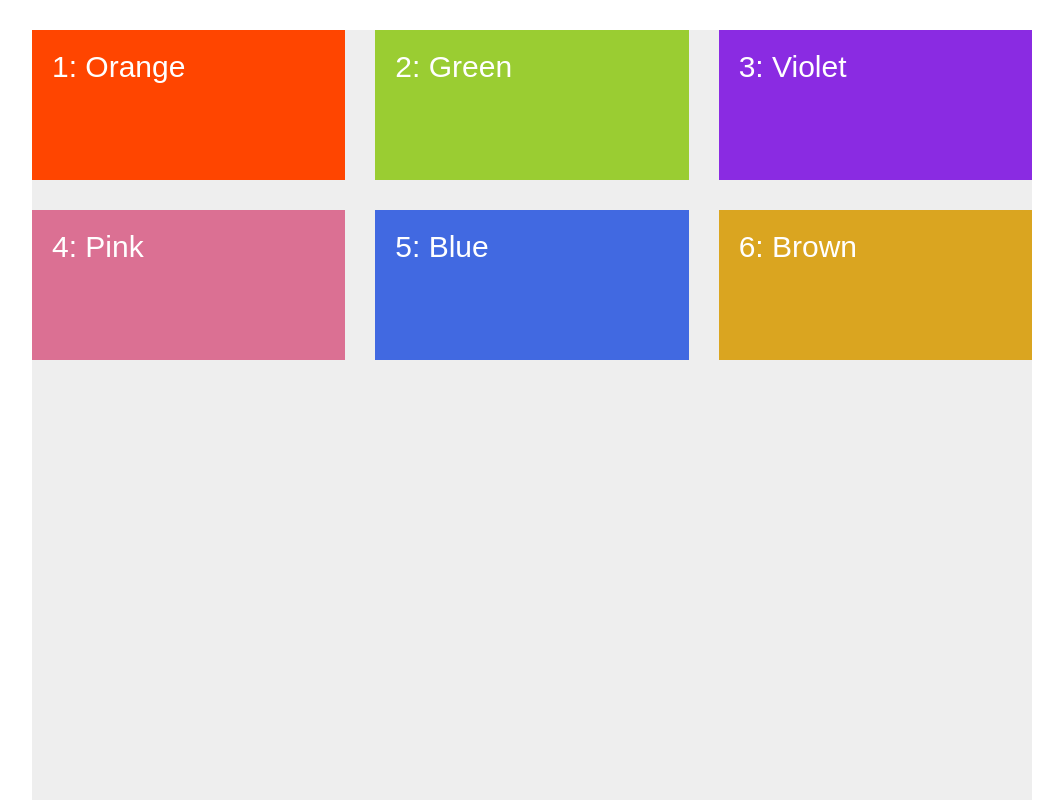
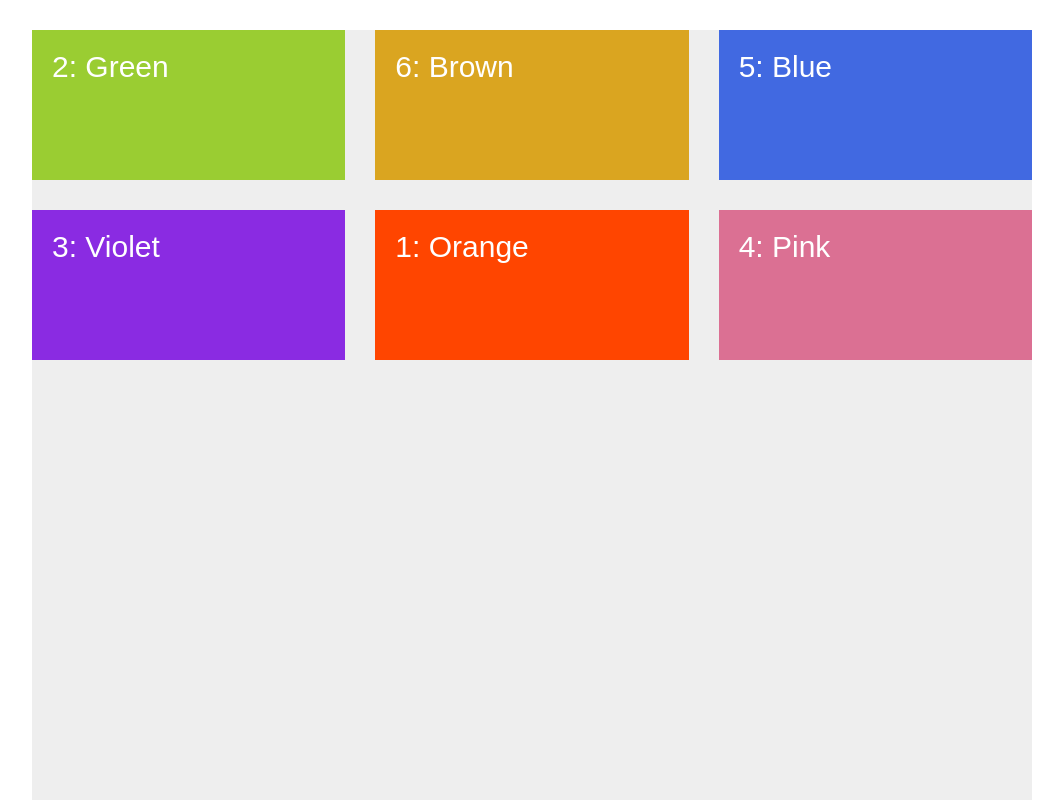
Before and after one commit to dhruvArora8053/CSS-Rules, a plain HTML site: page Practice/cssgrid.html in a window 1280 px wide. Shown: the top 800 px of the page, without its empty margins (108-1171 px from the left). Drawn offline with Linux system fonts and the light colour scheme.

Commit message:
positioned grid items

```diff
--- a/Practice/cssgrid.html
+++ b/Practice/cssgrid.html
@@ -34,6 +34,12 @@
 
       .item--1 {
         background-color: orangered;
+        /* grid-row-start: 2;
+        grid-row-end: 3;
+        grid-column-start: 2;
+        grid-column-end: 3; */
+        grid-row: 2/3;
+        grid-column: 2/3;
       }
 
       .item--2 {
@@ -50,10 +56,14 @@
 
       .item--5 {
         background-color: royalblue;
+        /* grid-row: 1/2;
+        grid-column: 3/4 ; */
+        grid-area: 1/3/2/4;
       }
 
       .item--6 {
         background-color: goldenrod;
+        grid-area: 1/2/2/3;
       }
     </style>
   </head>
```
